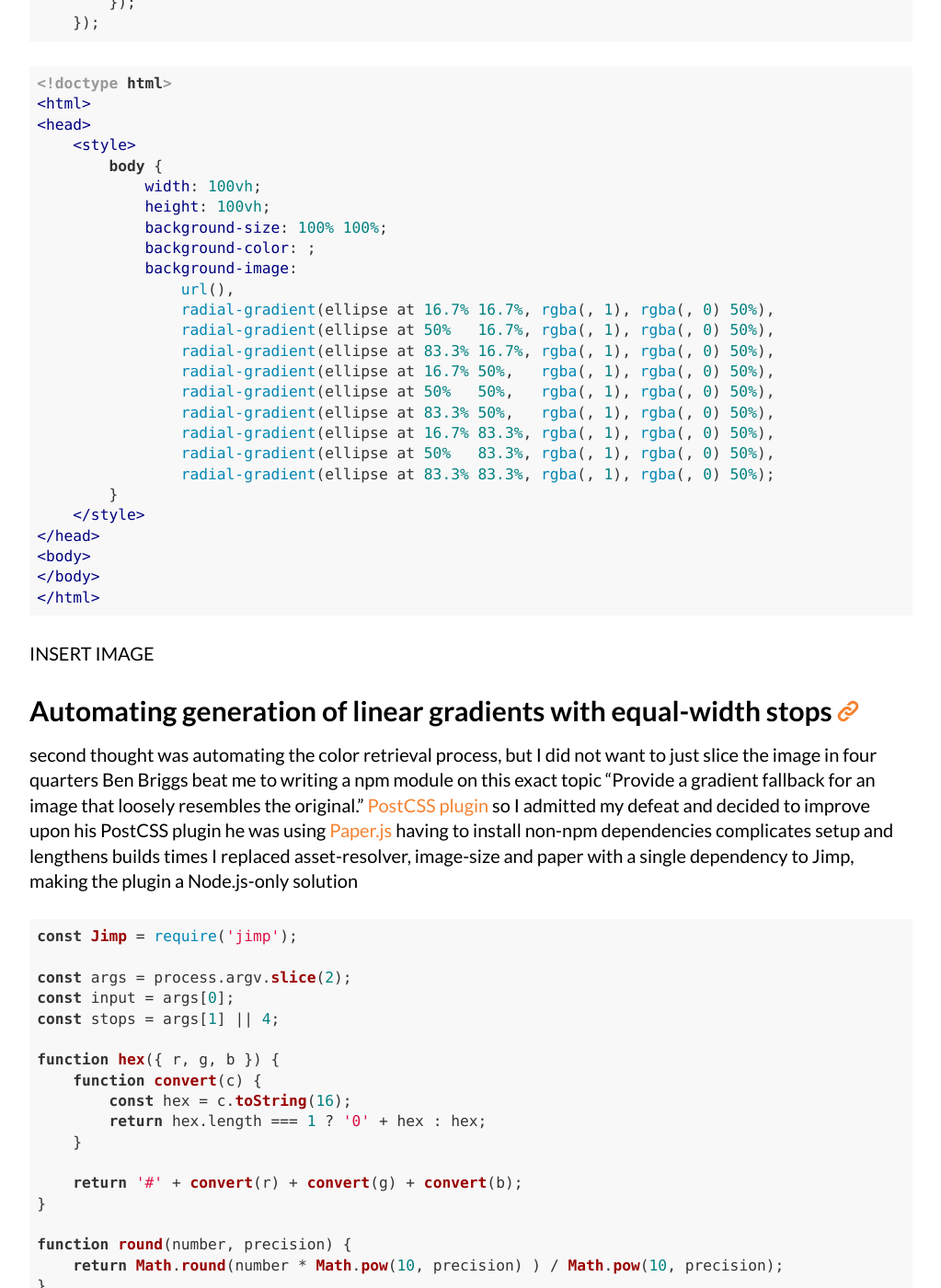
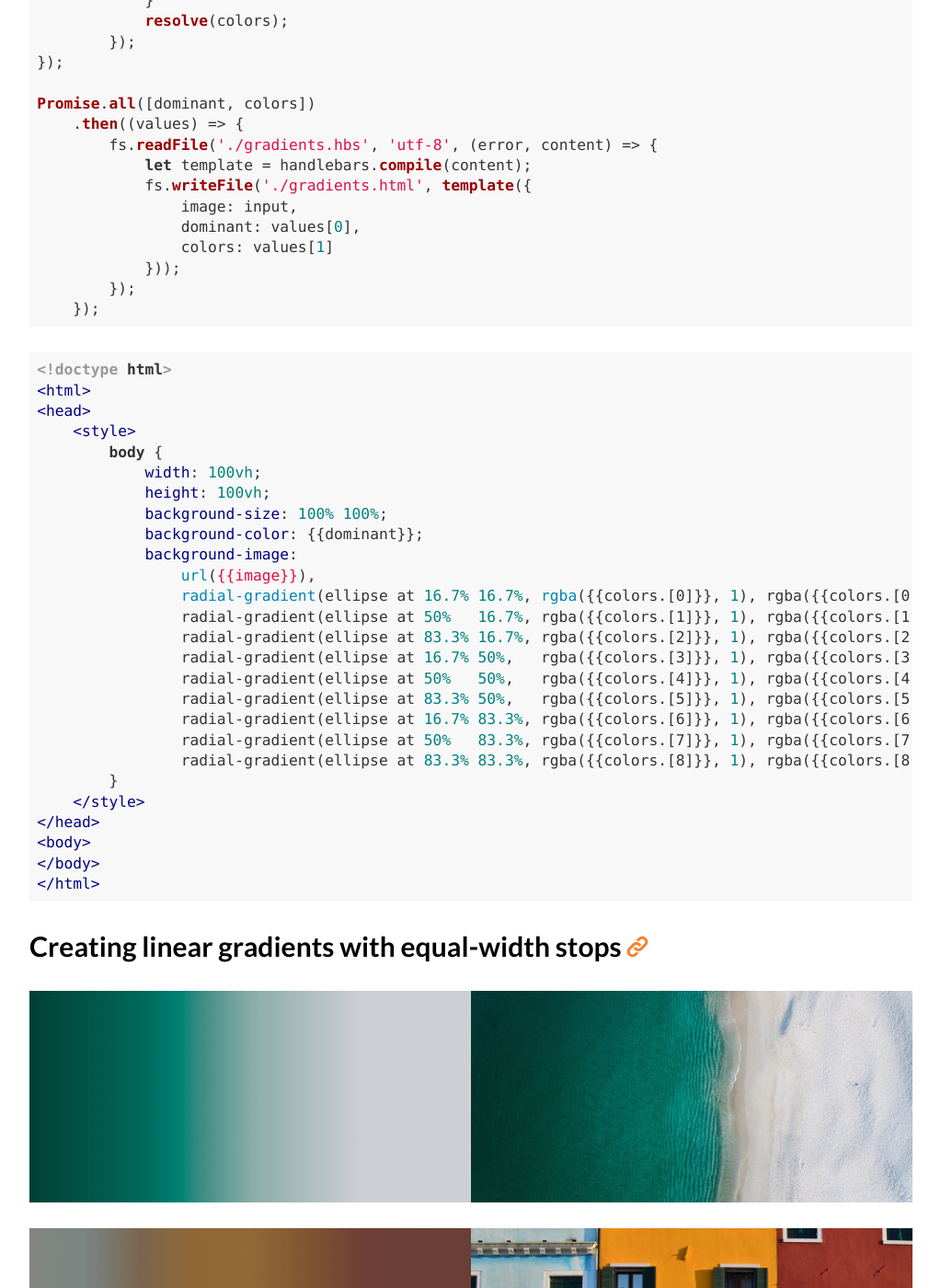
Before and after one commit to Lorti/manu.ninja, a Jekyll site: the page built from _posts/2016-11-30-thoughts-on-linear-gradients-that-resemble-images.md, in a window 1280 px wide and 1400 px high, scrolled down 1883 px. Shown: the whole window at 92% size, without its empty margins (128-1151 px from the left). Built offline with Jekyll 4.4.1, drawn with Linux system fonts in a browser that asks for light colours; nearby versions of some CDN libraries; comment, search, counter and statistics services are not loaded; some of the changed text lies outside the part shown.

```diff
--- a/_posts/2016-11-30-thoughts-on-linear-gradients-that-resemble-images.md
+++ b/_posts/2016-11-30-thoughts-on-linear-gradients-that-resemble-images.md
@@ -79,6 +81,7 @@
     });
 ~~~
 
+{% raw %}
 ~~~ html
 <!doctype html>
 <html>
@@ -107,10 +110,12 @@
 </body>
 </html>
 ~~~
+{% endraw %}
 
-INSERT IMAGE
+## Creating linear gradients with equal-width stops
 
-## Automating generation of linear gradients with equal-width stops
+![](/images/linear-gradient-ben-briggs.jpg)
+![](/images/linear-gradient-horizontal.jpg)
 
 second thought was automating the color retrieval process, but I did not want to just slice the image in four quarters
 Ben Briggs beat me to writing a npm module on this exact topic
@@ -178,18 +183,25 @@
 linear-gradient(90deg, #023d33 0%, #036357 25%, #91aaa5 50%, #cdcfd5 75%)
 ~~~
 
-INSERT IMAGE
 
-## Automatic generation of linear gradients with variable-width stops
+## Creating center-weighted linear gradients with variable-width stops
+
+![](/images/improved-gradient-misty.jpg)
+![](/images/improved-gradient-meeting.jpg)
 
 I still wanted to pursue my „intelligent algorithm“ idea
 my idea was to smoothen and quantize the image, so that you can get an image with the largest color areas
 this would then have to be flattened to a single strip, which already is our linear gradient
 the final step is to take n of the largest color areas in the strip and create a linear gradient for usage in CSS
 
+![](/images/improved-gradient-kapadokya.jpg)
+
 there is no quantization in Jimp, so I searched for an implementation of the NeuQuant algorithm
 neuquant-js by Daniel Perez Alvarez is a fork of a fork of Johan Nordberg’s gif.js
 I thought about implementing and opening a pull request for Jimp, but upon discovering that the most popular pure JavaScript GIF library is not an npm module I have just implemented what I need for my algorithm
+
+![](/images/improved-gradient-mountains.jpg)
+![](/images/improved-gradient-christmas.jpg)
 
 ~~~ js
 const Jimp = require('jimp');
@@ -297,12 +309,8 @@
 linear-gradient(90deg, #043630 9.77%, #02554b 33.79%, #c4c6dd 67.97%, #c4c6dd 95.31%)
 ~~~
 
-INSERT IMAGE
-
 ## Conclusion
 the approach is not always favorable, it is center-weighted though and can return better results, depending on the image itself
 you can use any of the three scripts and keep the gradients that work best for you
 
-INSERT IMAGE(S)
-
 and if Oliver Moran wants me to incorporate Devon Govett’s gif-stream and neuqnat into Jimp, I’d be happy to do it
```
Also changed, not shown: other parts of _posts/2016-11-30-thoughts-on-linear-gradients-that-resemble-images.md (+2 -0 lines), images/improved-gradient-christmas.jpg (added), images/improved-gradient-kapadokya.jpg (added), images/improved-gradient-meeting.jpg (added), images/improved-gradient-misty.jpg (added), images/improved-gradient-mountains.jpg (added), images/improved-gradient-waves.jpg (added), images/linear-gradient-ben-briggs.jpg (added), images/linear-gradient-horizontal.jpg (added), images/radial-gradient-horizontal.jpg (added).
